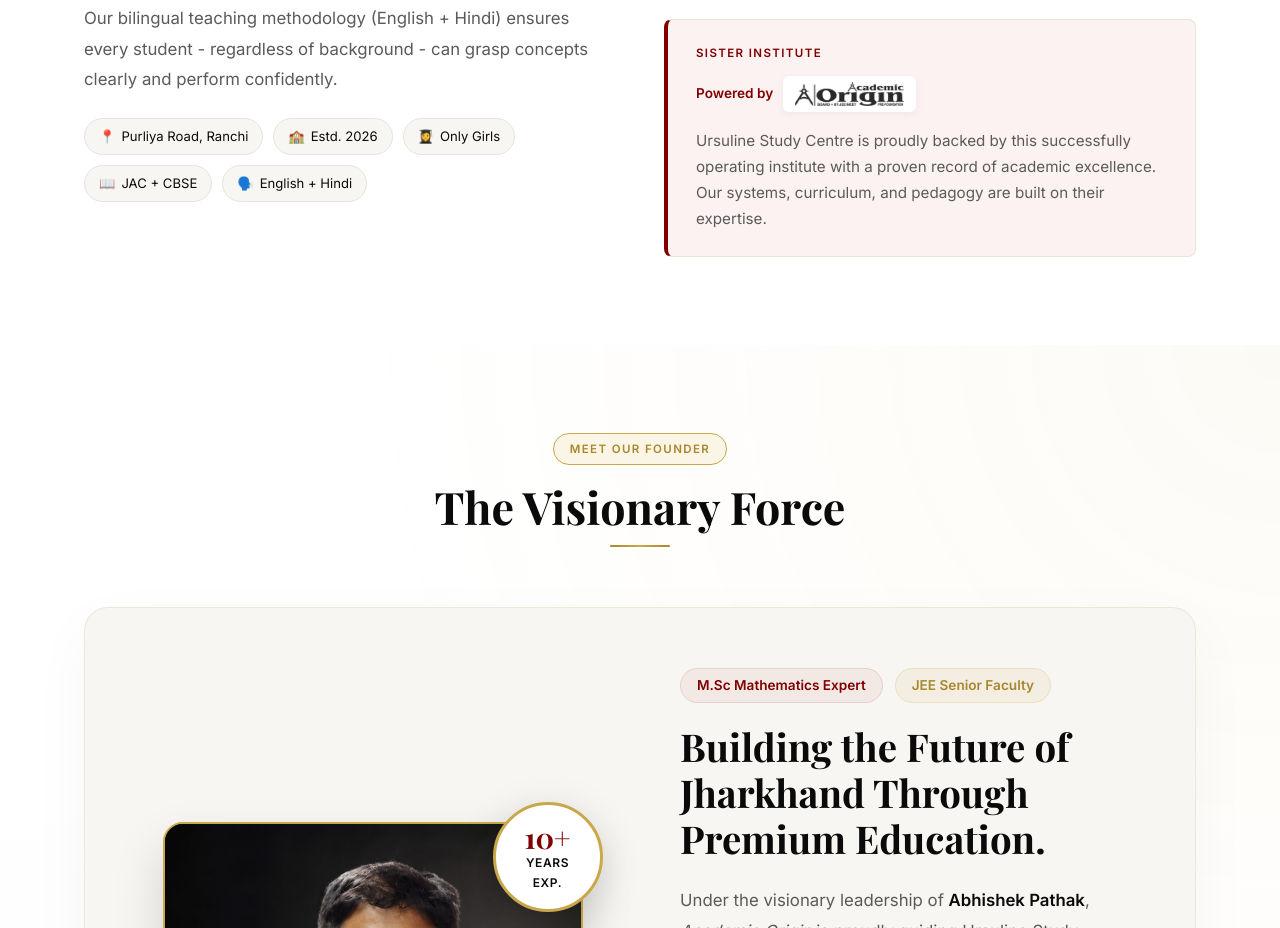
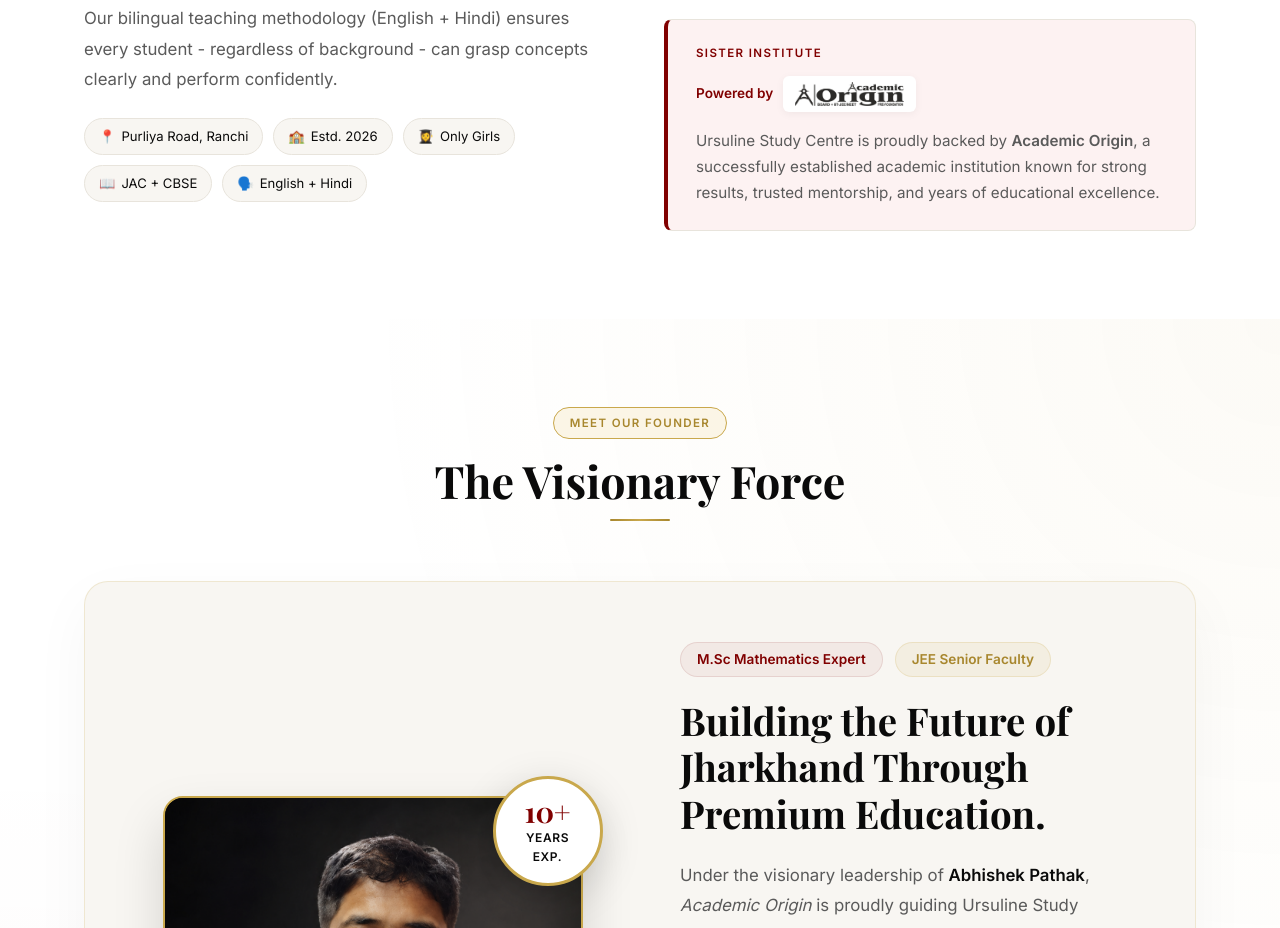
Before and after one commit to addiii999/ursuline-study-centre, a Next.js app: page / in a window 1280 px wide. Shown: the part 1600-2528 px from the top of the page. Built offline with nearby package versions, Linux system fonts and the light colour scheme; a web font is replaced by a local one.

Commit message:
fix: explicitly mention Academic Origin in About Section

```diff
--- a/src/components/AboutSection.tsx
+++ b/src/components/AboutSection.tsx
@@ -103,7 +103,7 @@ export default function AboutSection() {
                 </div>
               </div>
               <p className="body-md">
-                Ursuline Study Centre is proudly backed by this successfully operating institute with a proven record of academic excellence. Our systems, curriculum, and pedagogy are built on their expertise.
+                Ursuline Study Centre is proudly backed by <strong>Academic Origin</strong>, a successfully established academic institution known for strong results, trusted mentorship, and years of educational excellence.
               </p>
             </div>
           </div>
```
